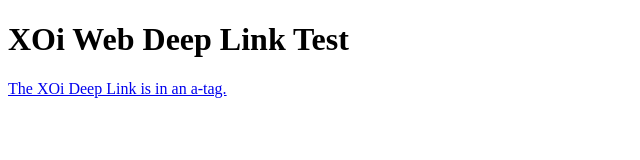
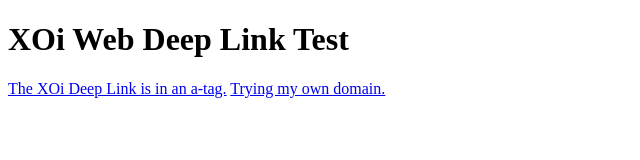
Before and after one commit to Knanno/Knanno.github.io, a plain HTML site: page index.html in a window 1280 px wide. Shown: the whole page, without its empty margins (0-640 px from the left). Drawn offline with Linux system fonts and the light colour scheme.

Commit message:
Update index.html

```diff
--- a/index.html
+++ b/index.html
@@ -9,6 +9,8 @@
 
 <a href="xoi-vision://my-work/edit?payload=%7B%22jobId%22%3A%20%22cjob-ic04502df142e48e99d000aa0cf1abdd6-d849%22%2C%20%22jobLocation%22%3A%20%2299%20MAIN%20STREET%2C%20ADELAIDE%22%2C%20%22workOrderNumber%22%3A%20%224320%22%2C%20%22owner%22%3A%20%22crstick%40xoi.io%22%2C%20%22customerName%22%3A%20%22264%20RICHMOND%20PTY%20LTD%22%2C%20%22supportsMultipleWorkflows%22%3A%20true%7D">The XOi Deep Link is in an a-tag.</a>
 
+<a href="https://knanno.github.io/xoi-vision://my-work/edit?payload=%7B%22jobId%22%3A%20%22cjob-ic04502df142e48e99d000aa0cf1abdd6-d849%22%2C%20%22jobLocation%22%3A%20%2299%20MAIN%20STREET%2C%20ADELAIDE%22%2C%20%22workOrderNumber%22%3A%20%224320%22%2C%20%22owner%22%3A%20%22crstick%40xoi.io%22%2C%20%22customerName%22%3A%20%22264%20RICHMOND%20PTY%20LTD%22%2C%20%22supportsMultipleWorkflows%22%3A%20true%7D">Trying my own domain.</a>
+
 
 </body>
 </html>
```
